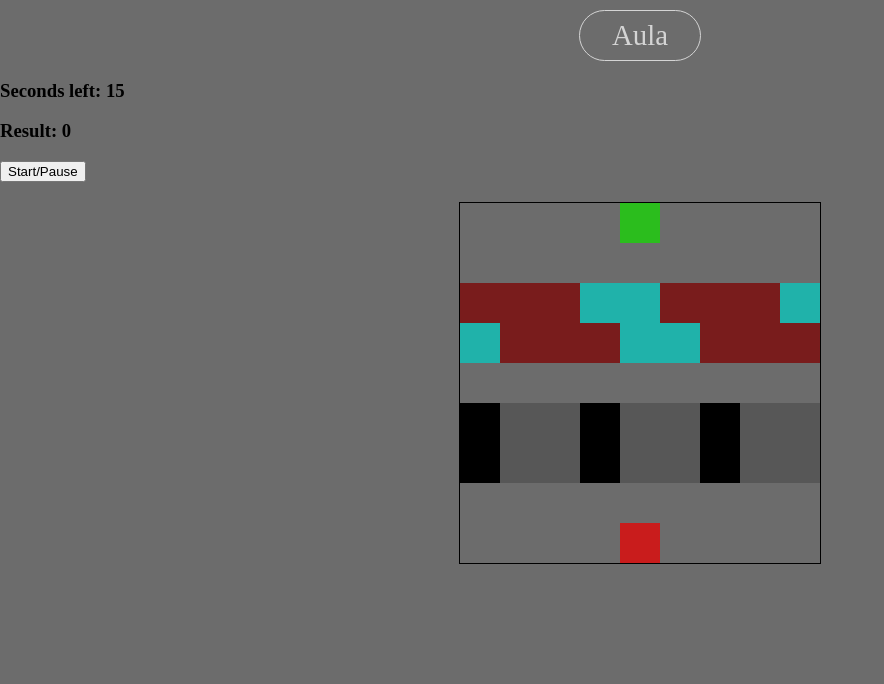
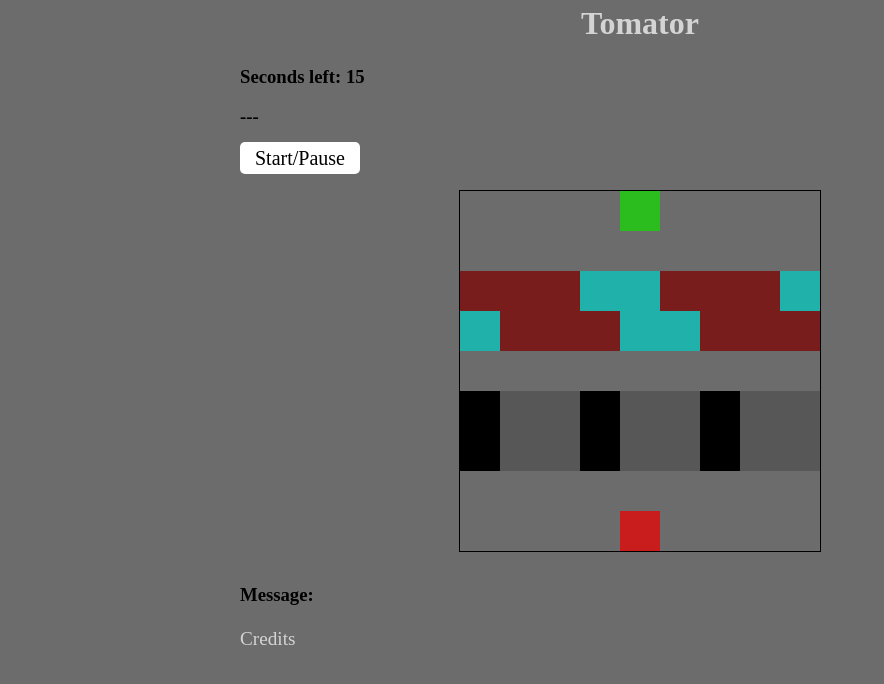
Before and after one commit to igorRicci/javascript-studies, a PHP site: page / in a window 1280 px wide. Shown: the top 684 px of the page, without its empty margins (0-884 px from the left). Run offline with PHP 8.4, Linux system fonts and the light colour scheme.

Commit message:
game working

```diff
--- a/app.js
+++ b/app.js
@@ -1,5 +1,6 @@
 const timeLeftDispley = document.querySelector('#time-left')
 const resultDisplay = document.querySelector('#result')
+const messageDisplay = document.querySelector('#message')
 const mainButton = document.querySelector('#main-button')
 const squares = document.querySelectorAll('.grid div')
 const logsLeft = document.querySelectorAll('.log-left')
@@ -11,6 +12,7 @@ const carsRight = document.querySelectorAll('.car-right')
 let currentSquare = 76
 const width = 9
 let timerId
+let outcomeTimerId
 let currentTime = 15
 
 function moveTomato(e) {
@@ -19,19 +21,20 @@ function moveTomato(e) {
   // tomate controls
   switch (e.key) {
     case 'ArrowLeft':
-      if (currentSquare % width !== 0) currentSquare -= 1;
+      if (currentSquare % width !== 0) {currentSquare -= 1};
       break
     case 'ArrowRight':
-      if (currentSquare % width < (width - 1)) currentSquare += 1;
+      if (currentSquare % width < (width - 1)) {currentSquare += 1};
       break
     case 'ArrowUp':
-      if (currentSquare - width >= 0) currentSquare -= width;
+      if (currentSquare - width >= 0) {currentSquare -= width};
       break
     case 'ArrowDown':
-      if (currentSquare + width < width * width) currentSquare += width;
+      if (currentSquare + width < width * width) {currentSquare += width};
       break
     default:
-      console.log('invalid key');
+      console.log(e.key);
+      messageDisplay.textContent = 'Use arrow keys!'
   }
 
   // console.log(`Index: ${currentSquare}`);
@@ -56,6 +59,9 @@ function autoMoveElements() {
   carsRight.forEach((carRight) => {
     moveCarRight(carRight)
   })
+}
+
+function checkOutcomes() {
   lose()
   win()
 }
@@ -165,6 +171,7 @@ function lose() {
   ) {
       resultDisplay.textContent = 'You lose!'
       clearInterval(timerId)
+      clearInterval(outcomeTimerId)
       squares[currentSquare].classList.remove('tomato')
       document.removeEventListener('keyup', moveTomato)
   }
@@ -176,6 +183,7 @@ function win() {
   ) {
       resultDisplay.textContent = 'You WIN!'
       clearInterval(timerId)
+      clearInterval(outcomeTimerId)
       // squares[currentSquare].classList.remove('tomato')
       document.removeEventListener('keyup', moveTomato)
   }
@@ -185,10 +193,13 @@ mainButton.addEventListener('click', () => {
   console.log('clicked');
   if (timerId) {
     clearInterval(timerId)
+    clearInterval(outcomeTimerId)
     timerId = null
+    outcomeTimerId = null
     document.removeEventListener('keyup', moveTomato)
   } else {
     timerId = setInterval(autoMoveElements, 900)
+    outcomeTimerId = setInterval(checkOutcomes, 50)
     document.addEventListener('keyup', moveTomato)
   }
 })
--- a/index.html
+++ b/index.html
@@ -8,12 +8,15 @@
   <title>Tomator</title>
 </head>
 <body>
-  <div class="link-div"><a href="https://www.youtube.com/watch?v=8T3naEnr67o&t=3386s" target="_blank" id="link-yt">Aula</a></div>
 
-  <h3>Seconds left: <span id="time-left">15</span></h3>
-  <h3>Result: <span id="result">0</span></h3>
 
-  <button id="main-button">Start/Pause</button>
+  <h1 id="logo">Tomator</h1>
+
+  <div class="container">
+    <h3>Seconds left: <span id="time-left">15</span></h3>
+    <h3><span id="result">---</span></h3>
+    <a href="#" id="main-button">Start/Pause</a>
+  </div>
 
   <div class="grid">
     <div></div>
@@ -99,6 +102,11 @@
     <div></div>
   </div>
 
+  <div class="container">
+    <h3>Message: <span id="message"></span></h3>
+    <a href="https://www.youtube.com/watch?v=8T3naEnr67o&t=3386s" target="_blank" id="link-yt">Credits</a>
+  </div>
+
   <script src="app.js"></script>
 </body>
 </html>
--- a/style.css
+++ b/style.css
@@ -16,6 +16,16 @@ body {
   display: flex;
   flex-wrap: wrap;
   /* background-color: aliceblue; */
+}
+#logo {
+  /* background-color: red; */
+  padding: 5px 10px;
+  margin: 0;
+}
+
+#message {
+  color: #edd7d7;
+  font-size: 2rem;
 }
 
 .grid div {
@@ -42,26 +52,35 @@ body {
 }
 
 #link-yt {
-  text-align: center;
   color: #d4d4d4;
   text-decoration: none;
-  font-size: 1.8rem;
-  border: 1px solid #d4d4d4;
-  padding: 0.5rem 2rem;
-  border-radius: 30px;
+  font-size: 1.2rem;
   margin-top: 10px;
+}
+
+.container {
+  width: 800px;
+  margin:  0 auto;
 }
 
 #link-yt:hover {
   color: #ffffff;
-  border: 1px solid white;
 }
 
-.link-div {
-  display: flex;
-  align-items: center;
-  justify-content: center;
+#main-button {
+  color: black;
+  font-size: 20px;
+  border-radius: 5px;
+  background-color: white;
+  padding: 5px 15px;
+  text-decoration: none;
+  border: 0
 }
+
+#main-button:hover {
+  background-color: rgb(209, 209, 209);
+}
+
 .l1, .l2, .l3 {
   background-color: rgb(121, 28, 28);
 }
```
